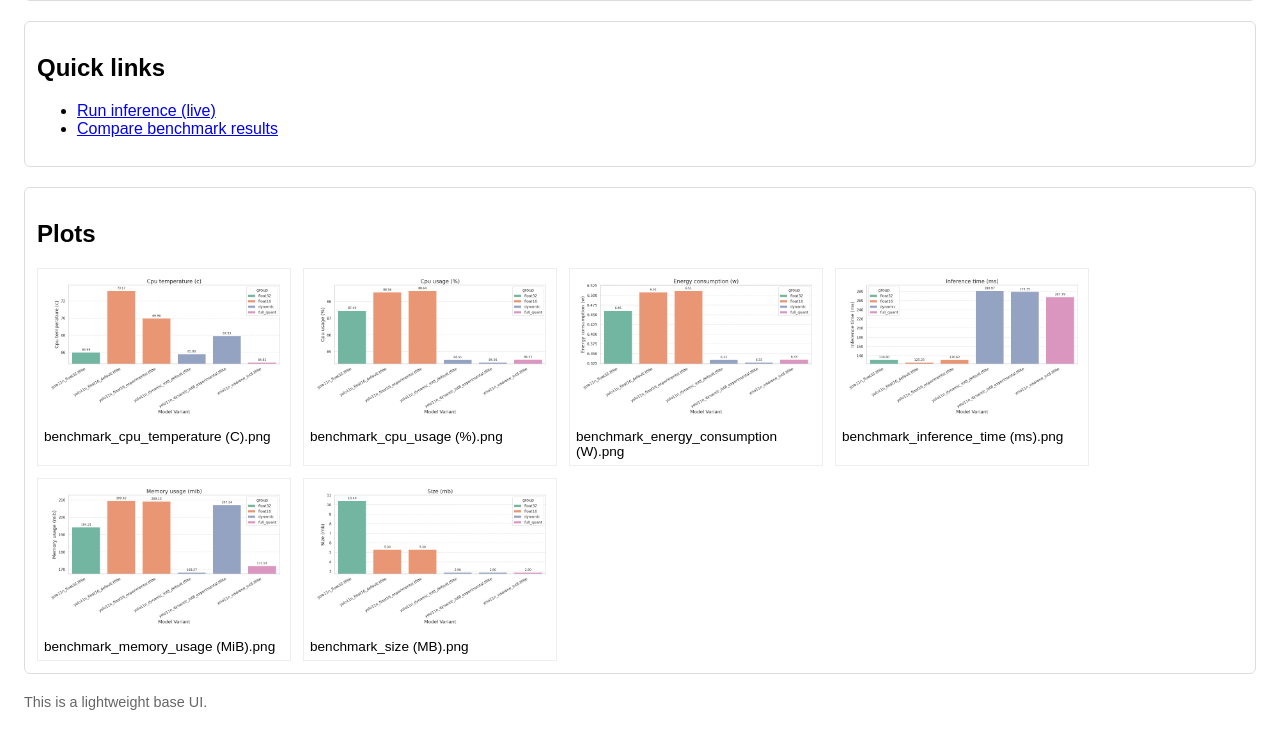
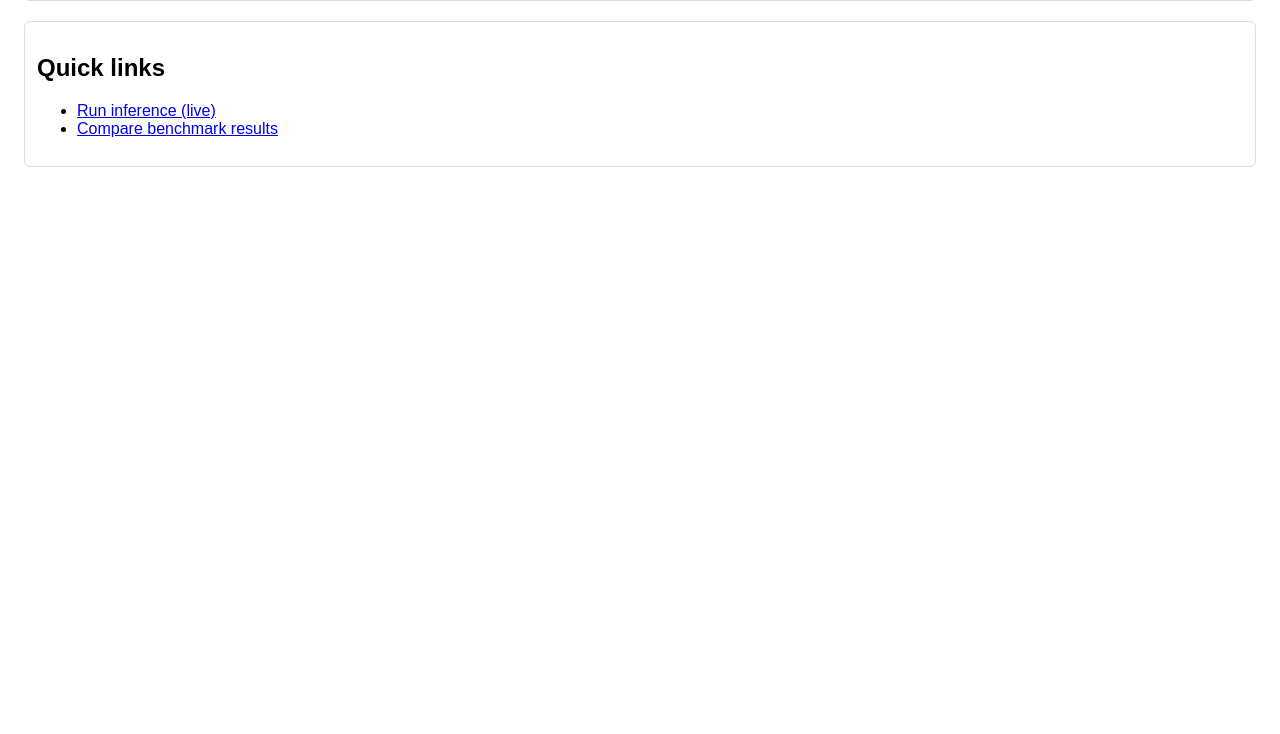
Before and after one commit to JakubSchwenkbeck/low-power-person-detection-uav-sar, a FastAPI app: page / in a window 1280 px wide. Shown: the part 494-1228 px from the top of the page. After the commit the page ends 661 px from the top, so only its background shows below. Run offline with FastAPI, Linux system fonts and the light colour scheme.

Commit message:
move plots to compare

```diff
--- a/webui/app.py
+++ b/webui/app.py
@@ -36,11 +36,7 @@ def list_models():
 @app.get('/', response_class=HTMLResponse)
 def index(request: Request):
     models = list_models()
-    plots = []
-    plots_dir = ROOT / 'output' / 'plots'
-    if plots_dir.exists():
-        plots = sorted([p.name for p in plots_dir.iterdir() if p.is_file()])
-    return templates.TemplateResponse('index.html', { 'request': request, 'models': models, 'plots': plots })
+    return templates.TemplateResponse('index.html', { 'request': request, 'models': models })
 
 
 @app.get('/inference', response_class=HTMLResponse)
@@ -92,4 +88,9 @@ def compare(request: Request, name: str = None):
                 except Exception:
                     data = None
 
-    return templates.TemplateResponse('compare.html', { 'request': request, 'benchmarks': benchmarks, 'data': data, 'selected': name })
+    plots = []
+    plots_dir = ROOT / 'output' / 'plots'
+    if plots_dir.exists():
+        plots = sorted([p.name for p in plots_dir.iterdir() if p.is_file()])
+
+    return templates.TemplateResponse('compare.html', { 'request': request, 'benchmarks': benchmarks, 'data': data, 'selected': name, 'plots': plots })
--- a/webui/templates/index.html
+++ b/webui/templates/index.html
@@ -23,20 +23,5 @@
 			</ul>
 		</section>
 
-			{% if plots %}
-				<section>
-					<h2>Plots</h2>
-					<div style="display:flex;flex-wrap:wrap;gap:12px">
-						{% for p in plots %}
-							<div style="width:240px;border:1px solid #eee;padding:6px">
-								<img src="/output/plots/{{ p }}" style="width:100%;height:auto" alt="{{ p }}" />
-								<div style="font-size:0.85em;margin-top:6px">{{ p }}</div>
-							</div>
-						{% endfor %}
-					</div>
-				</section>
-			{% endif %}
-
-			<p style="margin-top:20px;color:#666;font-size:0.9em">This is a lightweight base UI.</p>
 	</body>
 </html>
```
